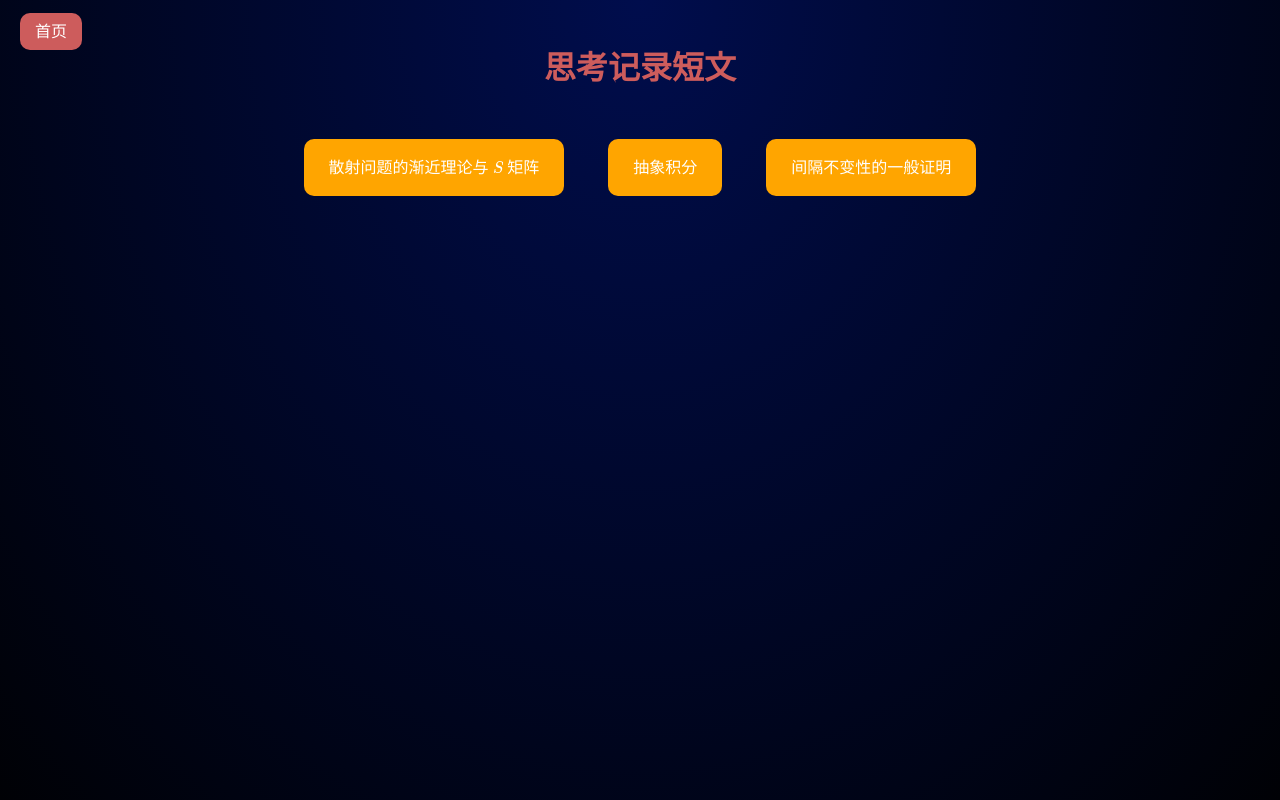
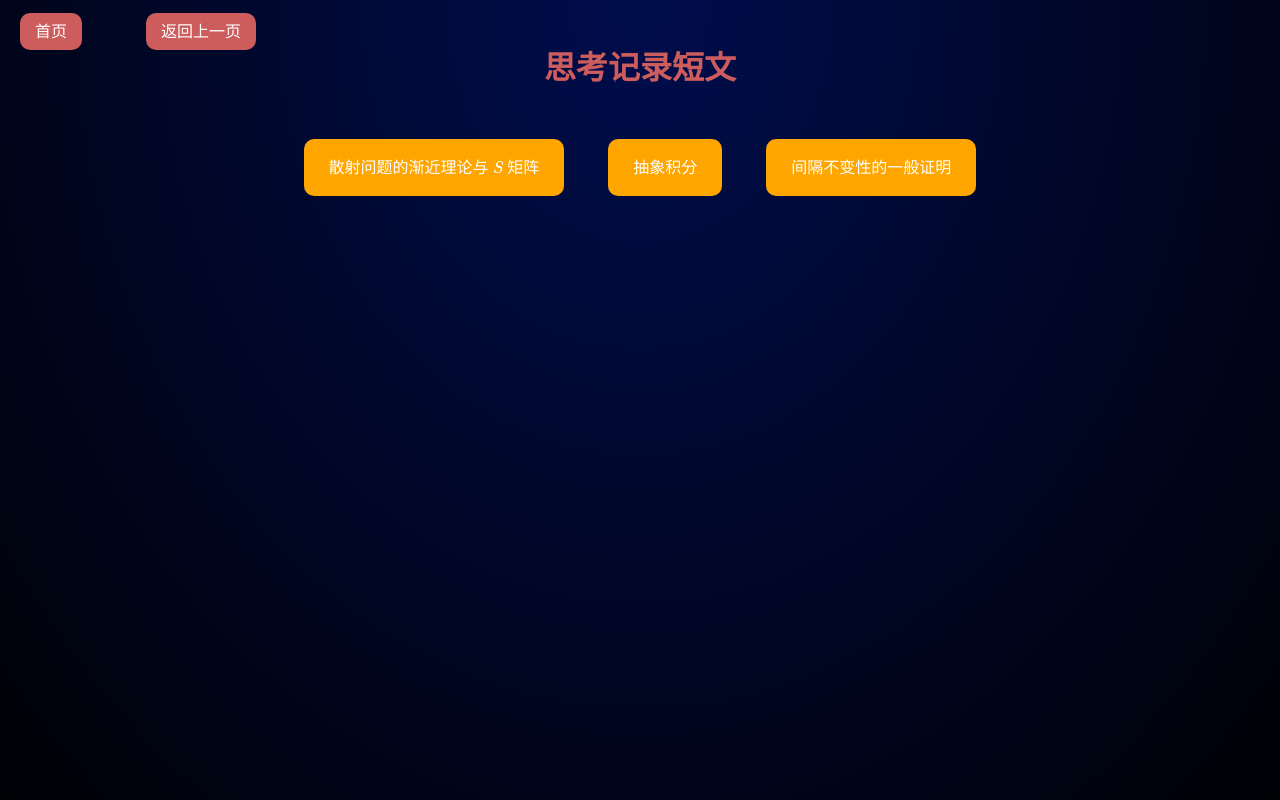
Before and after one commit to Wu-Kuan-Yee/homepage, a plain HTML site: page article/article.html in a window 1280 px wide. Drawn offline with Linux system fonts and the light colour scheme.

Commit message:
Update article.html

```diff
--- a/article/article.html
+++ b/article/article.html
@@ -137,6 +137,9 @@
 		<div class="home">
 			<br />
 			<a href="https://wu-kuan-yee.github.io/homepage/" class="homepage" target="_self" style="left">首页</a>
+			&emsp;
+			&emsp;
+			<a href="#" onClick="javascript :history.go(-1);" class="homepage" target="_self" style="left">返回上一页</a>
 		</div>
 				<div class="content_l">
 					<h1 style="color: #CD5C5C;">思考记录短文</h1>
```
